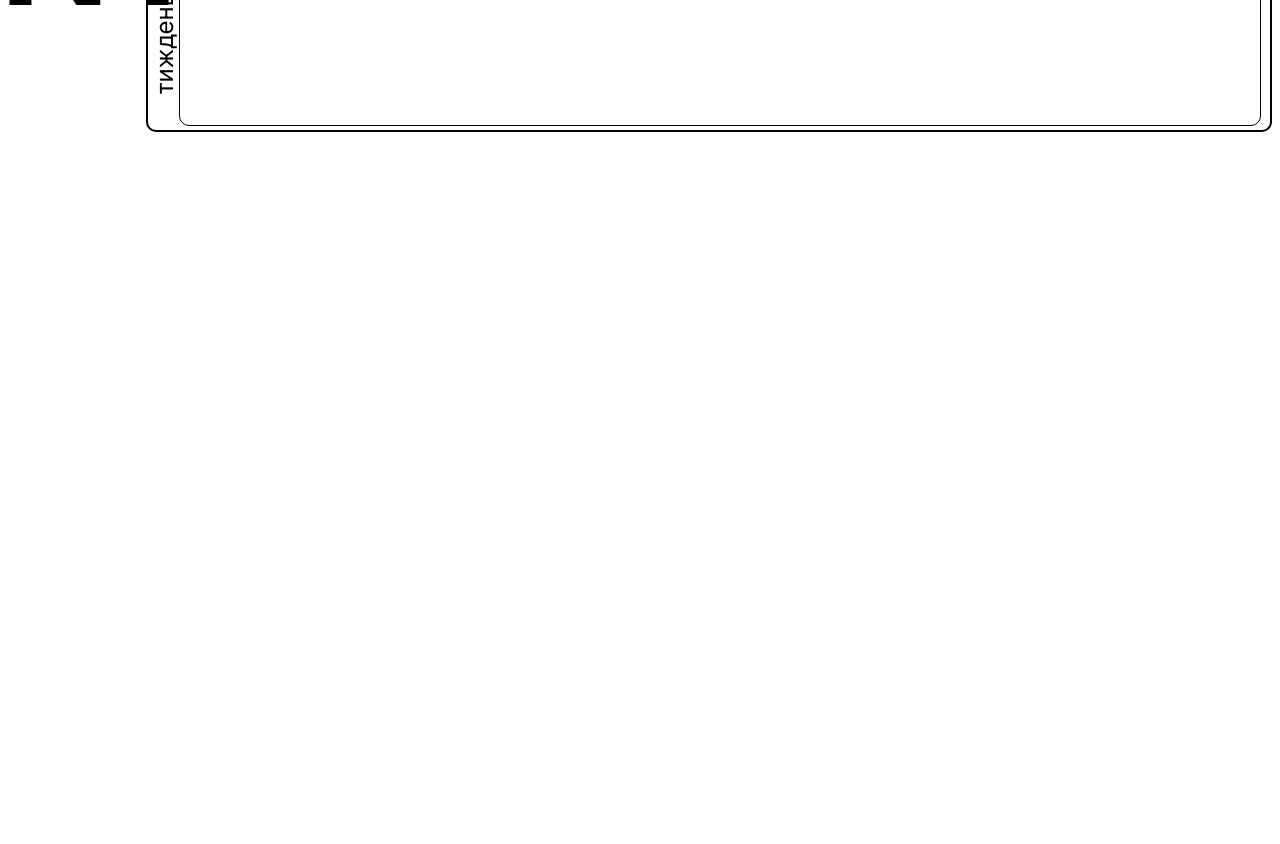
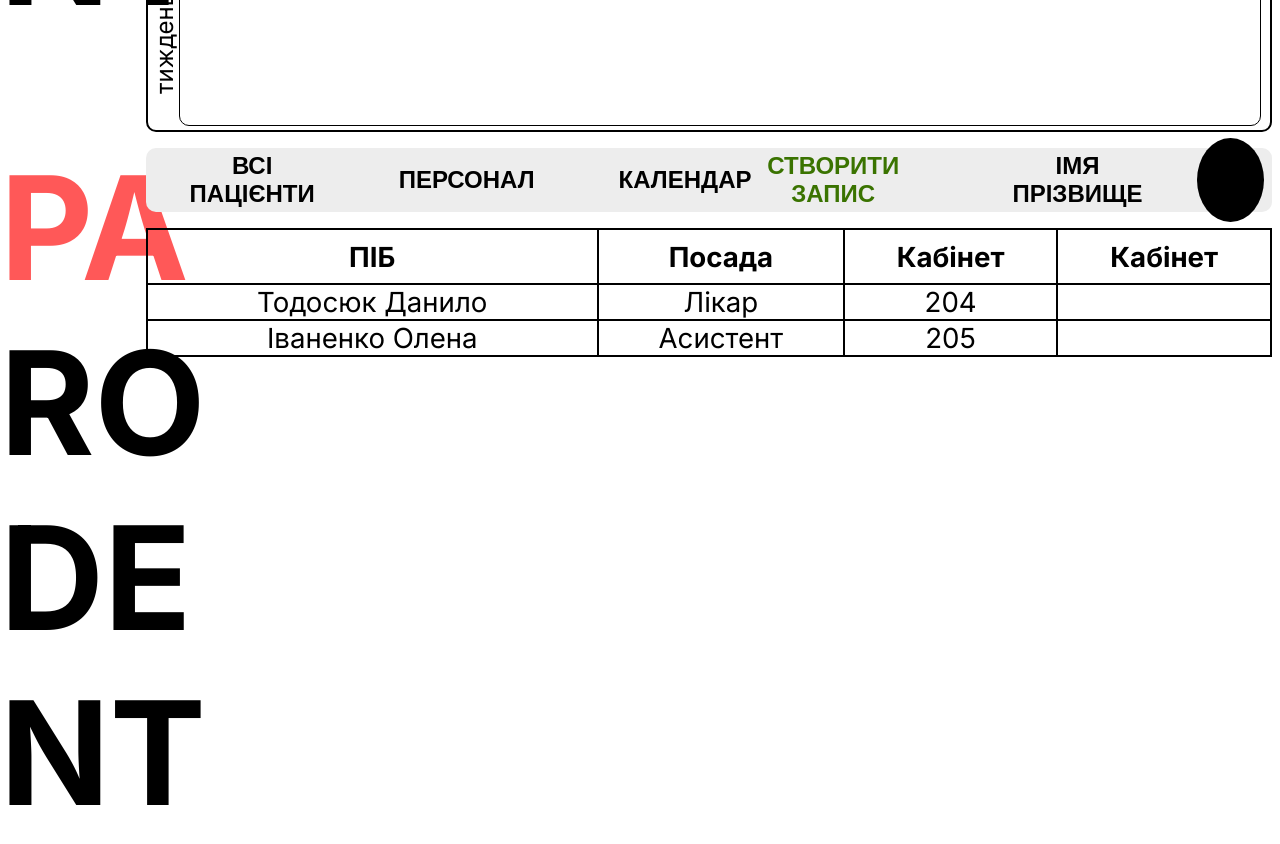
Before and after one commit to Parodent1/ParodentFront, a React (Vite) app: page / in a window 1280 px wide. Shown: the part 3060-3904 px from the top of the page. Before the commit the page ends 3200 px from the top, so only its background shows below. Built offline with nearby package versions, Linux system fonts and the light colour scheme.

Commit message:
added stuff list

```diff
--- a/src/App.jsx
+++ b/src/App.jsx
@@ -4,6 +4,7 @@ import SignIn from "./pages/signIn/SignIn"
 import WeeklySchedule from "./pages/weeklySchedule/WeeklySchedule"
 import Reception from "./pages/reception/Reception"
 import MonthlySchedule from "./pages/monthlySchedule/MonthlySchedule"
+import AllClients from "./pages/allClients/AllClients"
 import './app.css'
 
 function App() {
@@ -14,6 +15,7 @@ function App() {
       <SignUp/>
       <WeeklySchedule/>
       <MonthlySchedule/>
+      <AllClients/>
       {/* <Reception/> */}
     </div>
   )
--- /dev/null
+++ b/src/pages/allClients/AllClients.jsx
@@ -0,0 +1,47 @@
+import React from "react";
+import "./allClients.css";
+
+import NavBar from "../../components/navBar/NavBar";
+import LogoContent from "../../components/logoContent/LogoContent";
+
+function AllClients() {
+  return (
+    <div className="allClientsBody">
+      <LogoContent />
+      <NavBar />
+      <div className="allClientsContent">
+        <table>
+          <thead>
+            <tr>
+              <th>ПІБ</th>
+              <th>Посада</th>
+              <th>Кабінет</th>
+              <th>Кабінет</th>
+            </tr>
+          </thead>
+          <tbody>
+            {/* {stuff.map((index, person) => (
+                    <tr key={index}>
+                        <td>{person.name}</td>
+                        <td>{person.role}</td>
+                        <td>{person.room}</td>
+                    </tr>
+                ))} */}
+            <tr>
+              <td>Тодосюк Данило</td>
+              <td>Лікар</td>
+              <td>204</td>
+            </tr>
+            <tr>
+              <td>Іваненко Олена</td>
+              <td>Асистент</td>
+              <td>205</td>
+            </tr>
+          </tbody>
+        </table>
+      </div>
+    </div>
+  );
+}
+
+export default AllClients;
--- /dev/null
+++ b/src/pages/allClients/allClients.css
@@ -0,0 +1,33 @@
+@import url("https://fonts.googleapis.com/css2?family=Inter:ital,opsz,wght@0,14..32,100..900;1,14..32,100..900&display=swap");
+.allClientsBody{
+    position: relative;
+    height: 100vh;
+    font-family: "Inter", sans-serif;
+}
+.allClientsContent{
+    height: 88vh;
+    width: 88%;
+    margin: .5em;
+    position: absolute;
+    bottom: 0;
+    right: 0;
+}
+.allClientsContent th,
+.allClientsContent tr,
+.allClientsContent td,
+.allClientsContent table{
+    border: 2px solid black;
+    font-size: 1.2em;
+    text-align: center;
+}
+.allClientsContent th{
+    height: 2em;
+}
+.allClientsContent td{
+    max-height: fit-content;
+}
+.allClientsContent table{
+    width: 100%;
+    border-collapse: collapse;
+    border: 2px solid black;
+}
```
